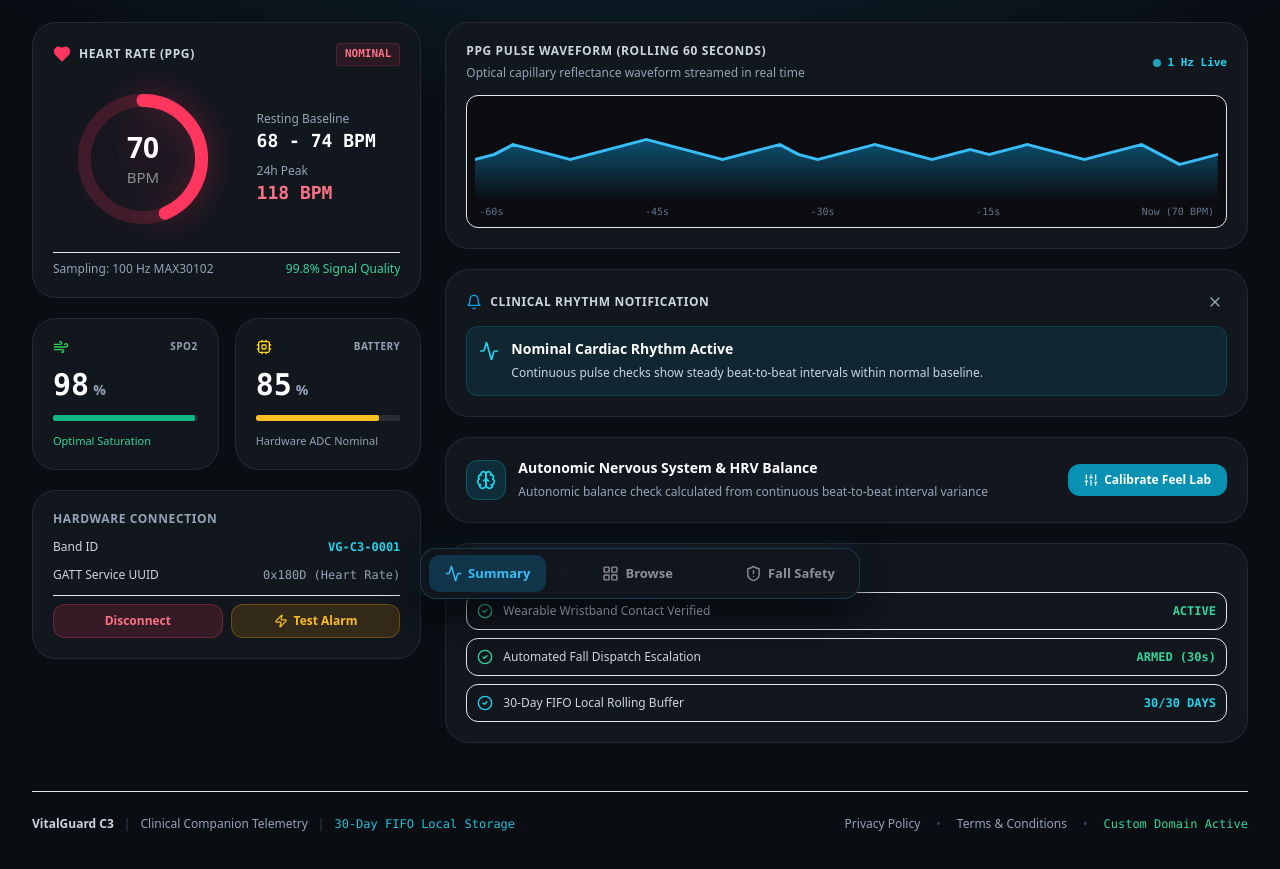
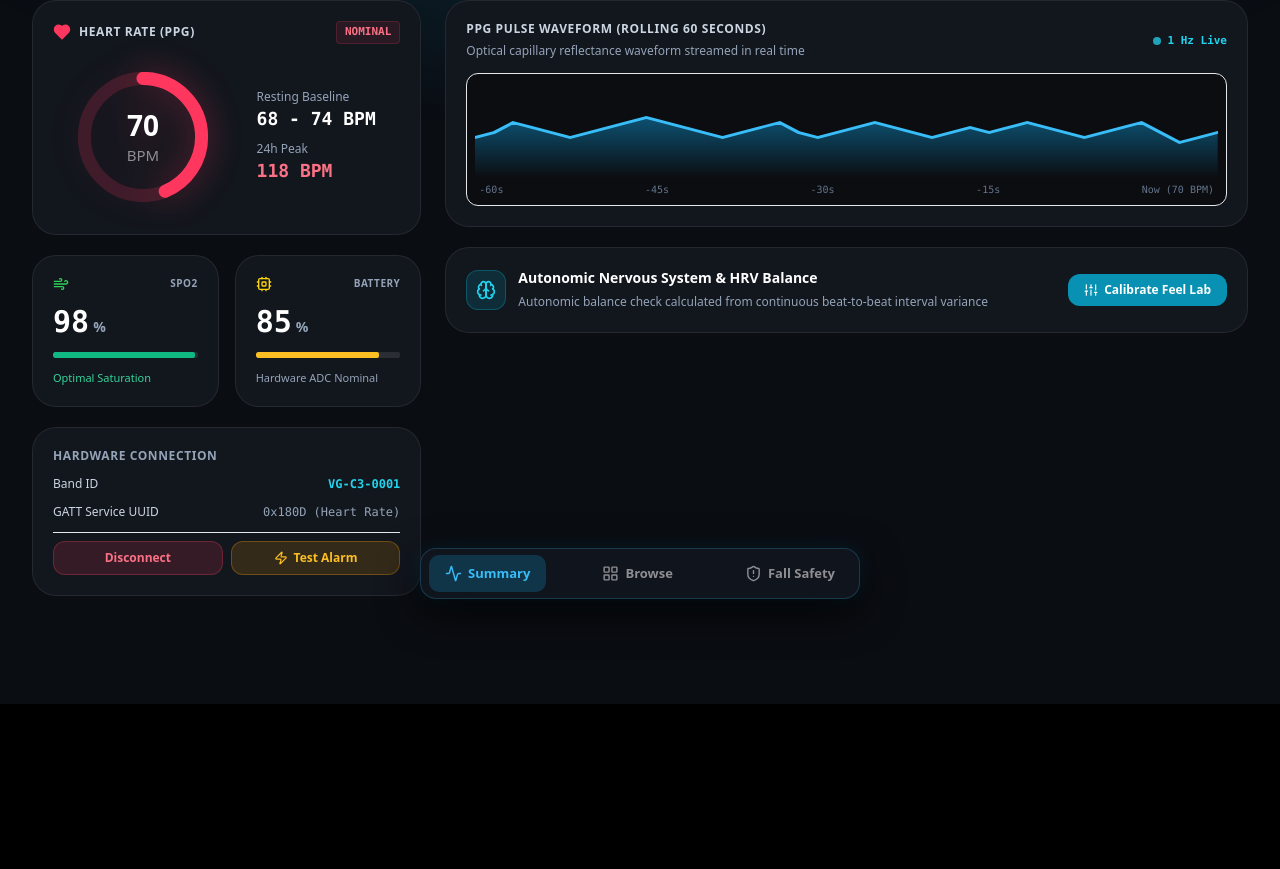
Before and after one commit to Aditya1kumbhar/vitalguard-c3, a Next.js app in the folder frontend/: page / in a window 1280 px wide. Shown: the part 185-1054 px from the top of the page. After the commit the page ends 889 px from the top, so only its background shows below. Built offline with nearby package versions, Linux system fonts and the light colour scheme.

Commit message:
clean(ui): remove unnecessary verbose text, checklist cards, and redundant footer links

```diff
--- a/frontend/app/page.tsx
+++ b/frontend/app/page.tsx
@@ -472,9 +472,6 @@ export default function VitalGuardCompanionDashboard() {
                 <h1 className="text-2xl sm:text-3xl font-extrabold tracking-tight text-white">
                   Live Vitals Summary
                 </h1>
-                <p className="text-xs sm:text-sm text-slate-400 mt-1">
-                  Continuous wearable telemetry streamed over Web Bluetooth GATT
-                </p>
               </div>
 
               <span className="text-xs font-mono font-medium px-2.5 py-1 rounded-md bg-emerald-500/10 text-emerald-400 border border-emerald-500/25">
@@ -529,11 +526,6 @@ export default function VitalGuardCompanionDashboard() {
                           <span className="text-lg font-bold font-mono text-rose-400">118 BPM</span>
                         </div>
                       </div>
-                    </div>
-
-                    <div className="pt-2 border-t border-white/6 flex items-center justify-between text-xs text-slate-400">
-                      <span>Sampling: 100 Hz MAX30102</span>
-                      <span className="text-emerald-400 font-medium">99.8% Signal Quality</span>
                     </div>
                   </div>
                 </Card>
@@ -677,45 +669,6 @@ export default function VitalGuardCompanionDashboard() {
                   </div>
                 </Card>
 
-                {/* Notifications & Rhythm Flag Card */}
-                {!dismissedCards['notifications'] && (
-                  <Card style={{ backgroundColor: '#12161D', borderColor: 'rgba(255, 255, 255, 0.08)' }}>
-                    <div className="flex flex-col gap-3">
-                      <div className="flex items-center justify-between">
-                        <div className="flex items-center gap-2">
-                          <Bell size={16} color="#0EA5E9" />
-                          <span className="text-xs font-bold uppercase tracking-wider text-slate-300">
-                            Clinical Rhythm Notification
-                          </span>
-                        </div>
-                        <button
-                          type="button"
-                          onClick={() => setDismissedCards((prev) => ({ ...prev, notifications: true }))}
-                          className="text-slate-400 hover:text-white p-1 rounded"
-                        >
-                          <X size={16} />
-                        </button>
-                      </div>
-
-                      <div className="flex items-start gap-3 p-3 rounded-xl bg-cyan-500/10 border border-cyan-500/20">
-                        <Activity className="w-5 h-5 text-cyan-400 shrink-0 mt-0.5" />
-                        <div className="flex flex-col gap-1">
-                          <span className="text-sm font-semibold text-white">
-                            {status === 'irregular'
-                              ? 'Irregular Rhythm Pattern Noticed'
-                              : 'Nominal Cardiac Rhythm Active'}
-                          </span>
-                          <span className="text-xs text-slate-300 leading-relaxed">
-                            {status === 'irregular'
-                              ? 'The wristband noticed an elevated pulse variation during the last evaluation epoch. No diagnostic claim is made.'
-                              : 'Continuous pulse checks show steady beat-to-beat intervals within normal baseline.'}
-                          </span>
-                        </div>
-                      </div>
-                    </div>
-                  </Card>
-                )}
-
                 {/* Autonomic Nervous System & HRV Balance */}
                 <Card style={{ backgroundColor: '#12161D', borderColor: 'rgba(255, 255, 255, 0.08)' }}>
                   <div className="flex flex-col sm:flex-row items-start sm:items-center justify-between gap-4">
@@ -738,40 +691,6 @@ export default function VitalGuardCompanionDashboard() {
                       <Sliders size={14} />
                       <span>Calibrate Feel Lab</span>
                     </Link>
-                  </div>
-                </Card>
-
-                {/* Daily Checklist */}
-                <Card style={{ backgroundColor: '#12161D', borderColor: 'rgba(255, 255, 255, 0.08)' }}>
-                  <div className="flex flex-col gap-3">
-                    <span className="text-xs font-bold uppercase tracking-wider text-slate-400">
-                      Companion Safety Checklist
-                    </span>
-                    <div className="space-y-2">
-                      <div className="flex items-center justify-between p-2.5 rounded-xl bg-white/4 border border-white/6 text-xs">
-                        <div className="flex items-center gap-2.5">
-                          <CheckCircle2 size={16} className="text-emerald-400" />
-                          <span className="text-slate-300 font-medium">Wearable Wristband Contact Verified</span>
-                        </div>
-                        <span className="text-emerald-400 font-mono font-bold">ACTIVE</span>
-                      </div>
-
-                      <div className="flex items-center justify-between p-2.5 rounded-xl bg-white/4 border border-white/6 text-xs">
-                        <div className="flex items-center gap-2.5">
-                          <CheckCircle2 size={16} className="text-emerald-400" />
-                          <span className="text-slate-300 font-medium">Automated Fall Dispatch Escalation</span>
-                        </div>
-                        <span className="text-emerald-400 font-mono font-bold">ARMED (30s)</span>
-                      </div>
-
-                      <div className="flex items-center justify-between p-2.5 rounded-xl bg-white/4 border border-white/6 text-xs">
-                        <div className="flex items-center gap-2.5">
-                          <CheckCircle2 size={16} className="text-cyan-400" />
-                          <span className="text-slate-300 font-medium">30-Day FIFO Local Rolling Buffer</span>
-                        </div>
-                        <span className="text-cyan-400 font-mono font-bold">30/30 DAYS</span>
-                      </div>
-                    </div>
                   </div>
                 </Card>
               </div>
@@ -985,9 +904,6 @@ export default function VitalGuardCompanionDashboard() {
                         <span className="text-[11px] text-slate-400">Emergency Contact Priority 1</span>
                       </div>
                     </div>
-                    <p className="text-xs text-slate-400 leading-relaxed m-0">
-                      If impact exceeds 3.0G and the slide rail is not verified within 30 seconds, an automated SMS alert and GPS coordinates will be dispatched.
-                    </p>
                   </div>
                 </Card>
               </div>
@@ -1007,10 +923,6 @@ export default function VitalGuardCompanionDashboard() {
                       <span className="text-[11px] font-mono text-slate-400">IndexedDB Engine</span>
                     </div>
 
-                    <p className="text-xs text-slate-300 leading-relaxed m-0">
-                      VitalGuard C3 operates an on-device First-In, First-Out (FIFO) retention window. As daily telemetry frames arrive, records older than 30 days are automatically pruned from local IndexedDB storage.
-                    </p>
-
                     {/* KPI Scoreboard */}
                     <div className="grid grid-cols-2 sm:grid-cols-4 gap-3 pt-2">
                       <div className="p-3 rounded-xl bg-black/40 border border-white/6 flex flex-col">
@@ -1051,7 +963,6 @@ export default function VitalGuardCompanionDashboard() {
                       <span className="text-xs font-bold uppercase tracking-wider text-slate-300">
                         Past 30 Days Audit Log ({thirtyDayRecords.length} Days Retained)
                       </span>
-                      <span className="text-[11px] font-mono text-slate-500">Chronological (Newest First)</span>
                     </div>
 
                     <div className="space-y-2 max-h-[380px] overflow-y-auto pr-1">
@@ -1103,31 +1014,6 @@ export default function VitalGuardCompanionDashboard() {
             </div>
           </motion.div>
         )}
-
-        {/* ═════════════════════════════════════════════════════════════
-            CLINICAL COMPANION FOOTER & REGULATORY STANDARDS
-           ═════════════════════════════════════════════════════════════ */}
-        <footer className="mt-12 mb-28 pt-6 border-t border-white/8 text-xs text-slate-500 flex flex-col sm:flex-row items-center justify-between gap-4">
-          <div className="flex flex-col sm:flex-row items-center gap-2.5 text-center sm:text-left">
-            <span className="font-bold text-slate-300">VitalGuard C3</span>
-            <span className="hidden sm:inline text-slate-700">|</span>
-            <span className="text-slate-400">Clinical Companion Telemetry</span>
-            <span className="hidden sm:inline text-slate-700">|</span>
-            <span className="font-mono text-cyan-400/90 font-medium">30-Day FIFO Local Storage</span>
-          </div>
-
-          <div className="flex items-center gap-4 text-xs font-medium">
-            <Link href="/privacy" className="text-slate-400 hover:text-cyan-400 transition-colors">
-              Privacy Policy
-            </Link>
-            <span className="text-slate-700">•</span>
-            <Link href="/terms" className="text-slate-400 hover:text-cyan-400 transition-colors">
-              Terms &amp; Conditions
-            </Link>
-            <span className="text-slate-700">•</span>
-            <span className="text-emerald-400 font-mono">Custom Domain Active</span>
-          </div>
-        </footer>
       </div>
 
       {/* ═════════════════════════════════════════════════════════════
```
Also changed, not shown: frontend/public/sw.js.
